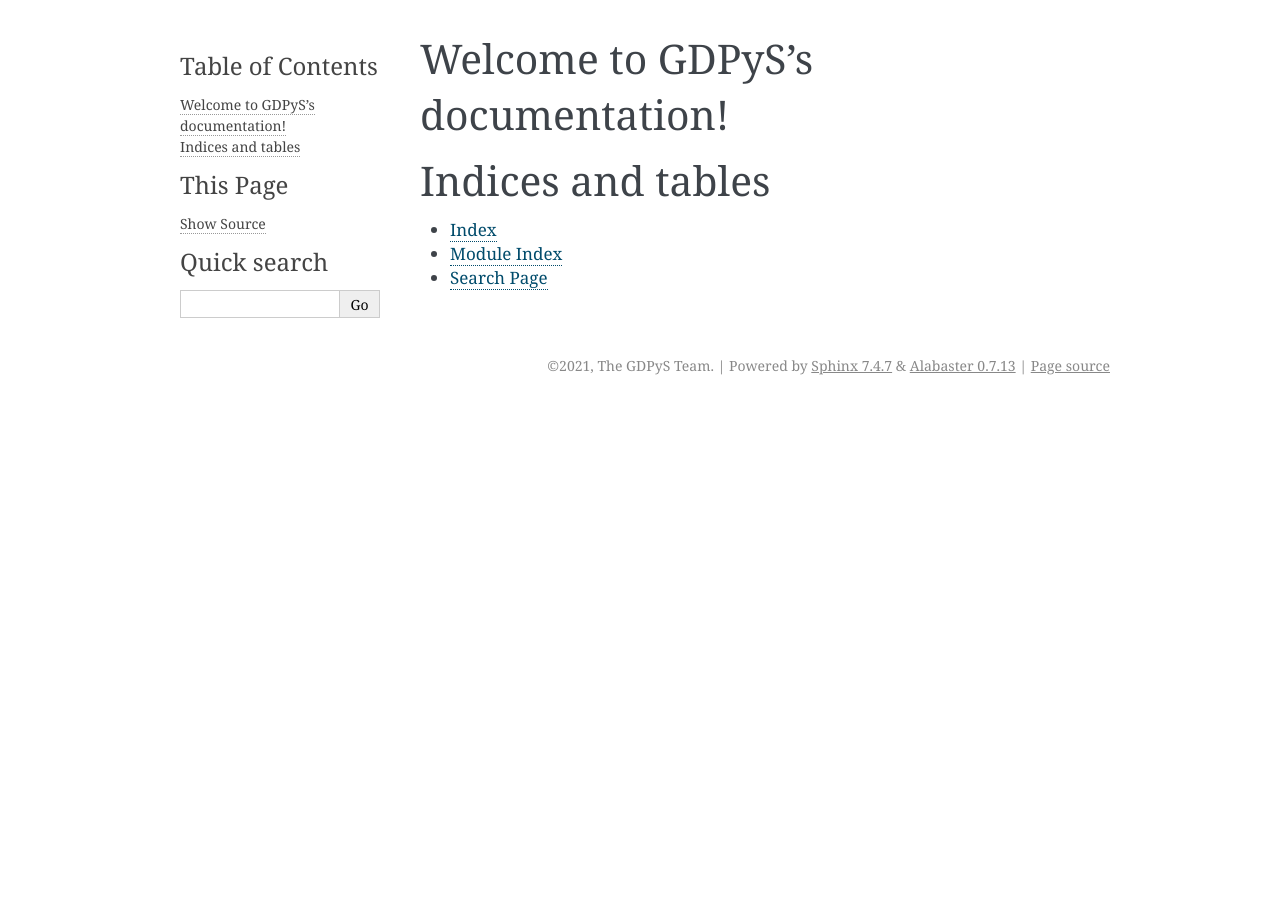
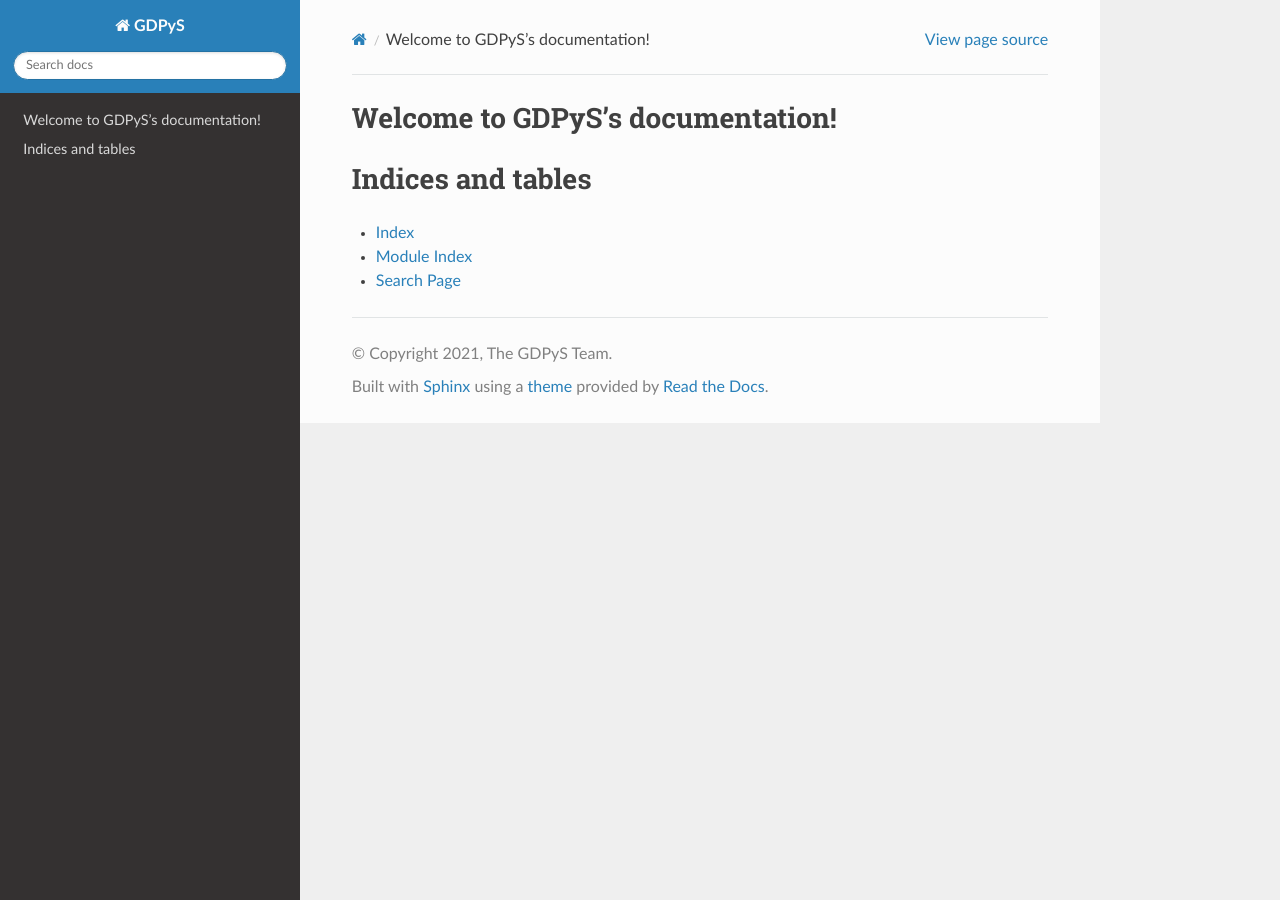
Before and after one commit to ElectroFlameOfficial/gdpys-docs, a Sphinx documentation site: the page built from docs/index.rst, in a window 1280 px wide. Built offline with Sphinx 7.4.7 and the Read the Docs theme 2.0.0, drawn with Linux system fonts in a browser that asks for light colours.

Commit message:
Update conf.py

```diff
--- a/docs/conf.py
+++ b/docs/conf.py
@@ -13,7 +13,7 @@
 # import os
 # import sys
 # sys.path.insert(0, os.path.abspath('.'))
-
+import sphinx_rtd_theme
 
 # -- Project information -----------------------------------------------------
 
@@ -30,8 +30,7 @@ release = '1.0.0'
 # Add any Sphinx extension module names here, as strings. They can be
 # extensions coming with Sphinx (named 'sphinx.ext.*') or your custom
 # ones.
-extensions = [
-]
+extensions = ['recommonmark', 'sphinx_rtd_theme']
 
 # Add any paths that contain templates here, relative to this directory.
 templates_path = ['_templates']
@@ -47,9 +46,21 @@ exclude_patterns = ['_build', 'Thumbs.db', '.DS_Store']
 # The theme to use for HTML and HTML Help pages.  See the documentation for
 # a list of builtin themes.
 #
-html_theme = 'alabaster'
+html_theme = 'sphinx_rtd_theme'
 
 # Add any paths that contain custom static files (such as style sheets) here,
 # relative to this directory. They are copied after the builtin static files,
 # so a file named "default.css" will overwrite the builtin "default.css".
 html_static_path = ['_static']
+
+# for Sphinx-1.4 or newer
+extensions = ['recommonmark']
+
+# for Sphinx-1.3
+from recommonmark.parser import CommonMarkParser
+
+source_parsers = {
+    '.md': CommonMarkParser,
+}
+
+source_suffix = ['.rst', '.md']
```
